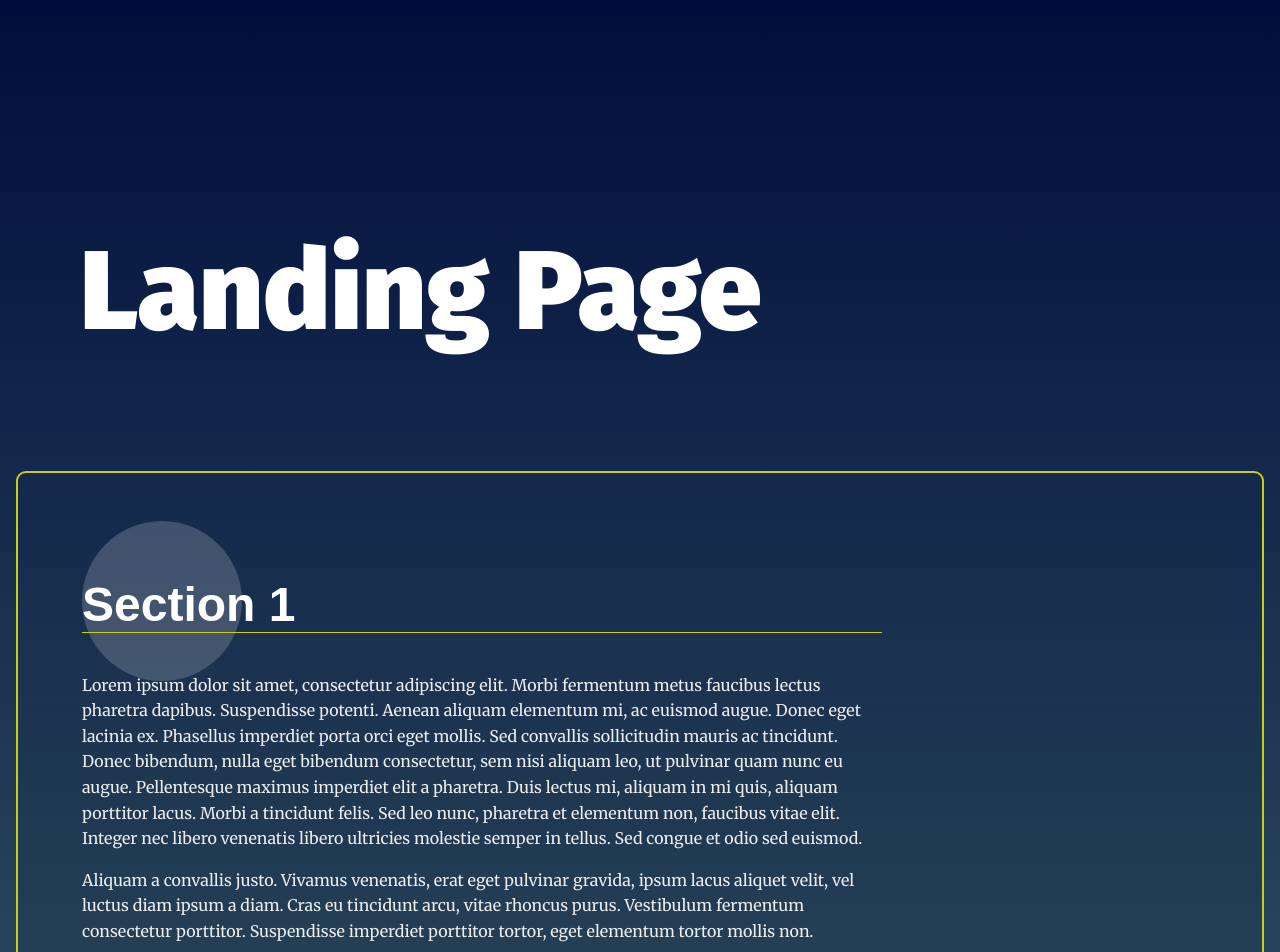
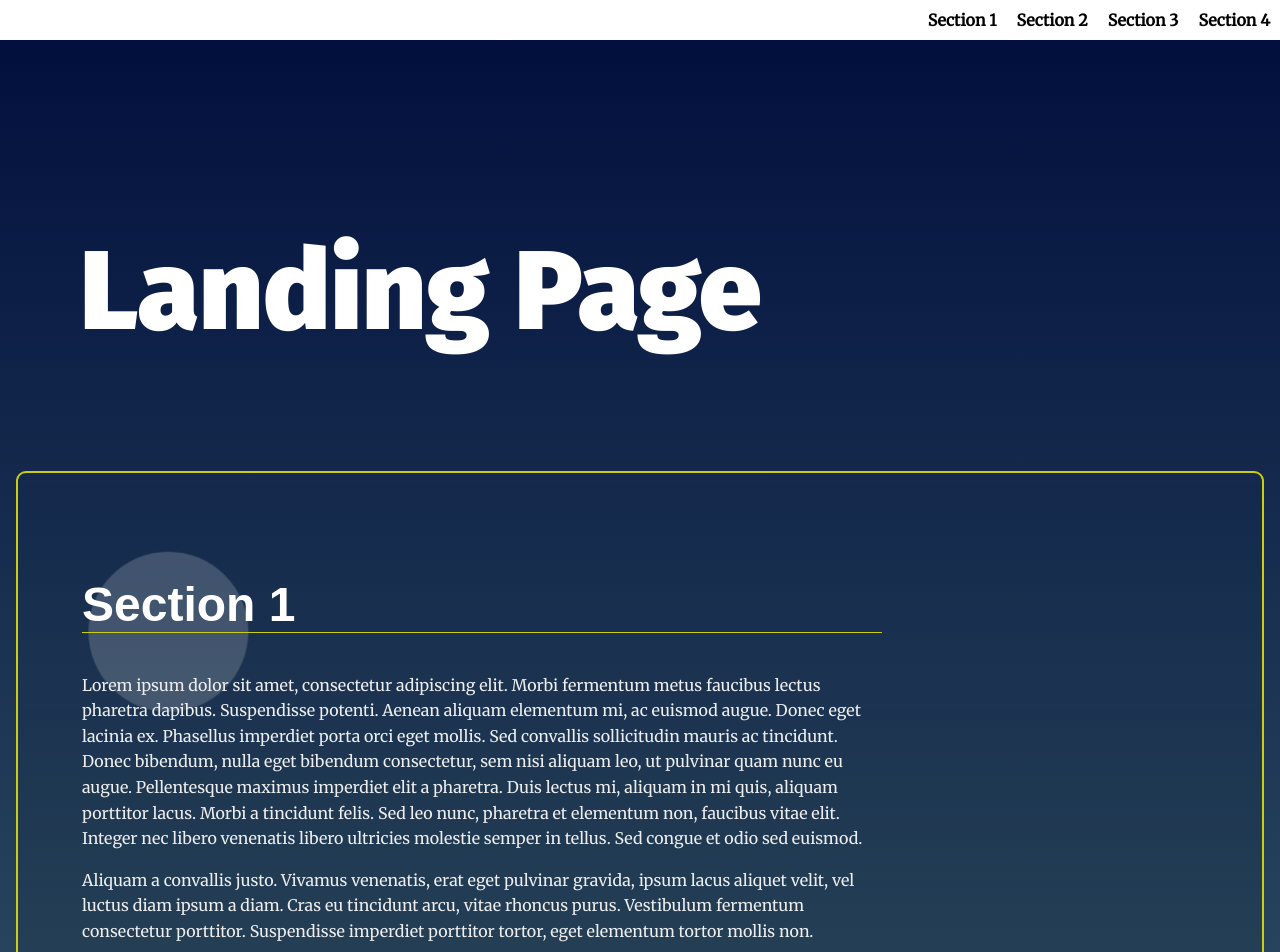
Before and after one commit to mustbemistaken/udacityProjectTwo, a plain HTML site: page index.html in a window 1280 px wide. Shown: the top 952 px of the page. Drawn offline with Linux system fonts and the light colour scheme; the site is published under a folder, as on GitHub Pages, so addresses that start at the root find nothing.

Commit message:
Added relative paths

```diff
--- a/index.html
+++ b/index.html
@@ -7,7 +7,7 @@
   <title>Manipulating the DOM</title>
   <!-- Load Google Fonts -->
   <link href="https://fonts.googleapis.com/css?family=Fira+Sans:900|Merriweather&display=swap" rel="stylesheet">  <!-- Load Styles -->
-  <link href="css/styles.css" rel="stylesheet">
+  <link href="./css/styles.css" rel="stylesheet">
 </head>
 <body>
   <!-- HTML Follows BEM naming conventions
@@ -62,6 +62,6 @@
   <footer class="page__footer">
     <p>&copy Udacity</p>
   </footer>
-<script src="/js/app.js"></script>
+<script src="./js/app.js"></script>
 </body>
 </html>
```
